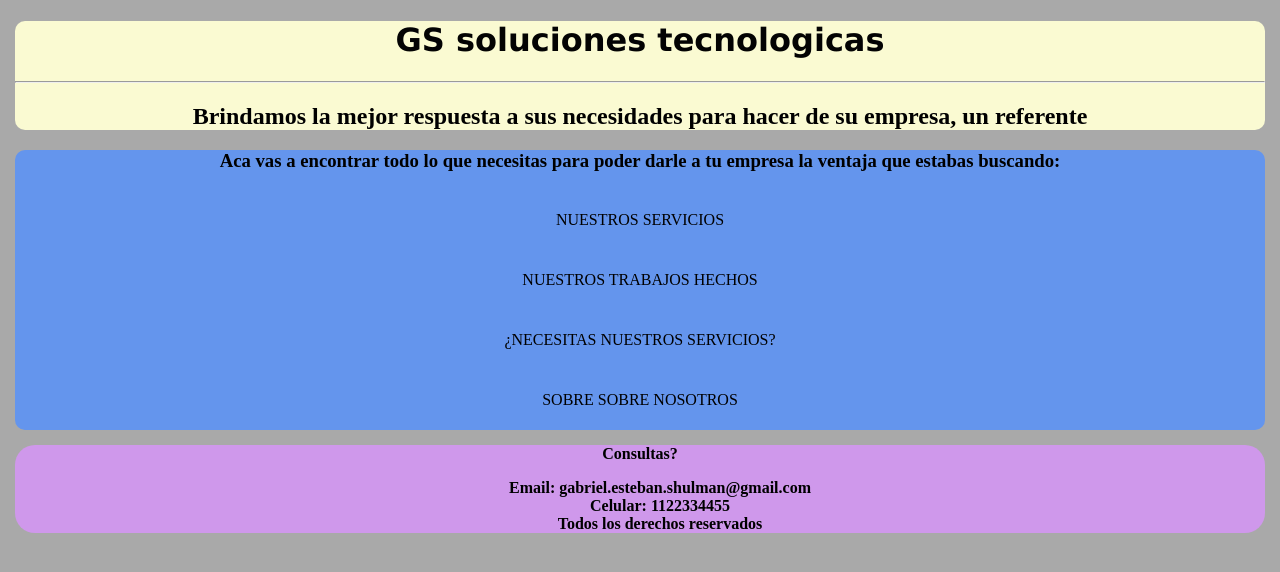
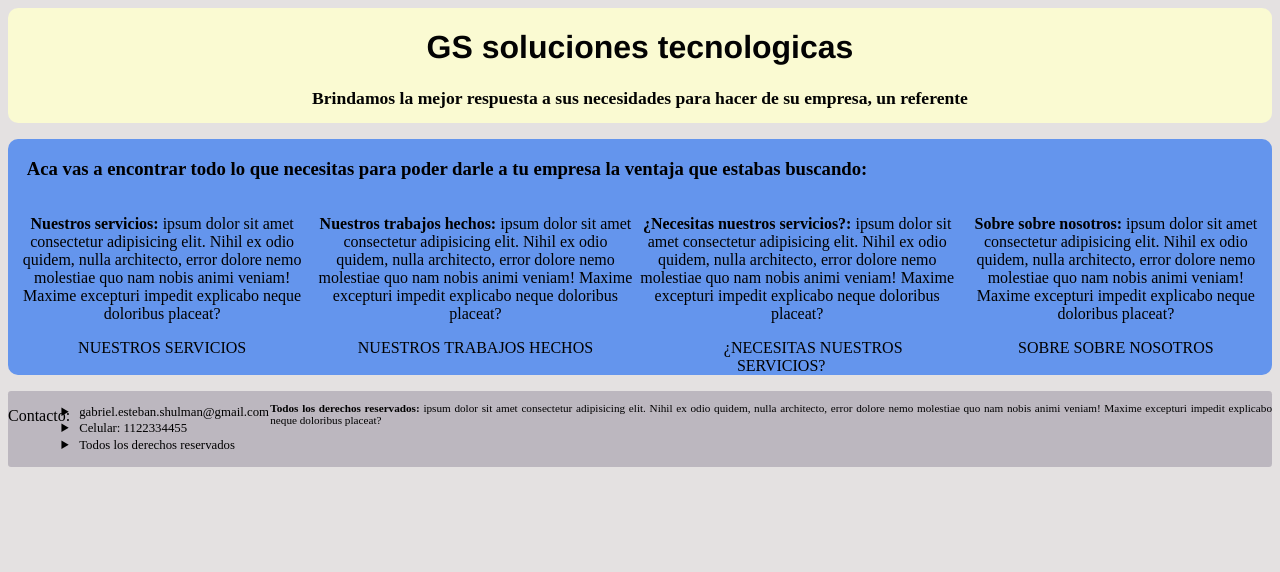
Before and after one commit to gabriel-shulman-1/Pre-entrega, a plain HTML site: page index.html in a window 1280 px wide. Drawn offline with Linux system fonts and the light colour scheme.

Commit message:
modificacion en index con flexbox

```diff
--- a/css/styles.css
+++ b/css/styles.css
@@ -1,14 +1,25 @@
 /*texto*/
+/*index*/
+body{
+    display: flex;
+    flex-direction: column;
+    background-color: #e4e1e1;
+}
 h1{
     text-align: center;
     color: rgb(3, 3, 3);
-    font-family:'Lucida Sans', 'Lucida Sans Regular', 'Lucida Grande', 'Lucida Sans Unicode', Geneva, Verdana, sans-serif
+    font-family:'Franklin Gothic Medium', 'Arial Narrow', Arial, sans-serif
 }
 h2{
     text-align: center;
+    color: rgb(3, 3, 3);
+    font-family: 'Times New Roman', Times, serif;
+    font-size: 1.1em;
 }
 h3{
-    text-align: center;
+    text-align: left;
+    margin-inline-start: 1em;
+    margin-inline-end: 1em;
 }
 legend{
     text-align: center;
@@ -27,10 +38,12 @@ legend{
 }
 .k{
     text-align: center;
-    line-height: 60px;
 }
-p{
-    margin: 15px;
+#s6{
+    font-weight: bold;
+}
+#opciones{
+    display: flex;
 }
 
 /*botones*/
@@ -138,6 +151,7 @@ p{
 header{
     background-color: lightgoldenrodyellow;
     border-radius: 10px;
+    margin-bottom: 1em;
 }
 main{
     background-color: cornflowerblue;
@@ -159,23 +173,33 @@ main{
     background-color: rgb(197, 47, 235);
     border-radius: 10px;
 }
+/*footer*/
 footer{
-    position: sticky;
-    bottom: 10px;
+    display: flex;
+    position: inherit;
+    margin-top: 1em;
     border-bottom: 10px;
-    background-color: rgb(207, 152, 235);
-    border-radius: 20px;
-    font-weight: bold;
+    background-color: rgb(188 183 191);
+    border-radius: 0.2em;
     text-align: center;
 }
-body{
-    margin: 15px;
-    background-color: darkgrey;
+/*lista footer*/
+#contact1{
+    padding-left: 0.6em;
+    text-align: left;
+    margin-top: 1em;
+    list-style-type: disclosure-closed;
+    font-size: 0.8em;
 }
-/*listas*/
-ul{
-    text-align: center;
-    list-style:none;
+#list{
+    margin: 0.1em;
+}
+#s4{
+    font-weight: bold;
+}
+#dr{
+    font-size: 0.7em;
+    text-align: justify;
 }
 /*imagenes y videos*/
 img{
--- a/index.html
+++ b/index.html
@@ -7,38 +7,42 @@
     <title>Incio gs soluciones</title>
     <link rel="stylesheet" href="css/styles.css">
 </head>
-<body>
+<body id="ind">
     <header>
         <h1>GS soluciones tecnologicas</h1>
-        <hr>
         <h2>Brindamos la mejor respuesta a sus necesidades para hacer de su empresa, un referente</h2>
     </header>
     <main>
         <h3>Aca vas a encontrar todo lo que necesitas para poder darle a tu empresa la ventaja que estabas buscando:</h3>
         <div>
-            <nav>
+            <nav id="opciones">
                 <div class="k">
+                    <p id="descripcion"><spam id="s6">Nuestros servicios:</spam> ipsum dolor sit amet consectetur adipisicing elit. Nihil ex odio quidem, nulla architecto, error dolore nemo molestiae quo nam nobis animi veniam! Maxime excepturi impedit explicabo neque doloribus placeat?</p>
                     <a id="l1" href="pages/servicios.html">Nuestros servicios</a>
                 </div>
                 <div class="k">
+                    <p id="descripcion"><spam id="s6">Nuestros trabajos hechos:</spam> ipsum dolor sit amet consectetur adipisicing elit. Nihil ex odio quidem, nulla architecto, error dolore nemo molestiae quo nam nobis animi veniam! Maxime excepturi impedit explicabo neque doloribus placeat?</p>
                     <a id="l2" href="pages/trabajos.html">Nuestros trabajos hechos</a>
                 </div>
                 <div class="k">
+                    <p id="descripcion"><spam id="s6">¿Necesitas nuestros servicios?:</spam> ipsum dolor sit amet consectetur adipisicing elit. Nihil ex odio quidem, nulla architecto, error dolore nemo molestiae quo nam nobis animi veniam! Maxime excepturi impedit explicabo neque doloribus placeat?</p>
                     <a id="l3" href="pages/nuevo-cliente.html">¿Necesitas nuestros servicios?</a>
                 </div>
                 <div class="k">
+                    <p id="descripcion"><spam id="s6">Sobre sobre nosotros:</spam> ipsum dolor sit amet consectetur adipisicing elit. Nihil ex odio quidem, nulla architecto, error dolore nemo molestiae quo nam nobis animi veniam! Maxime excepturi impedit explicabo neque doloribus placeat?</p>
                     <a id="l4"href="pages/sobre-nosotros.html">Sobre sobre nosotros</a>
                 </div>
             </nav>
         </div>
     </main>
     <footer>
-        <p>Consultas?</p>
-        <ul>
-            <li>Email: gabriel.esteban.shulman@gmail.com</li>
-            <li>Celular: 1122334455</li>
-            <li>Todos los derechos reservados</li>
+        <p id="contact2">Contacto:</p>
+        <ul id="contact1">
+            <li><p id="list">gabriel.esteban.shulman@gmail.com</p></li>
+            <li><p id="list">Celular: 1122334455</p></li>
+            <li><p id="list">Todos los derechos reservados</p></li>
         </ul>
+        <p id="dr"><spam id="s4">Todos los derechos reservados:</spam> ipsum dolor sit amet consectetur adipisicing elit. Nihil ex odio quidem, nulla architecto, error dolore nemo molestiae quo nam nobis animi veniam! Maxime excepturi impedit explicabo neque doloribus placeat?</p>
     </footer>
 </body>
 </html>
```
